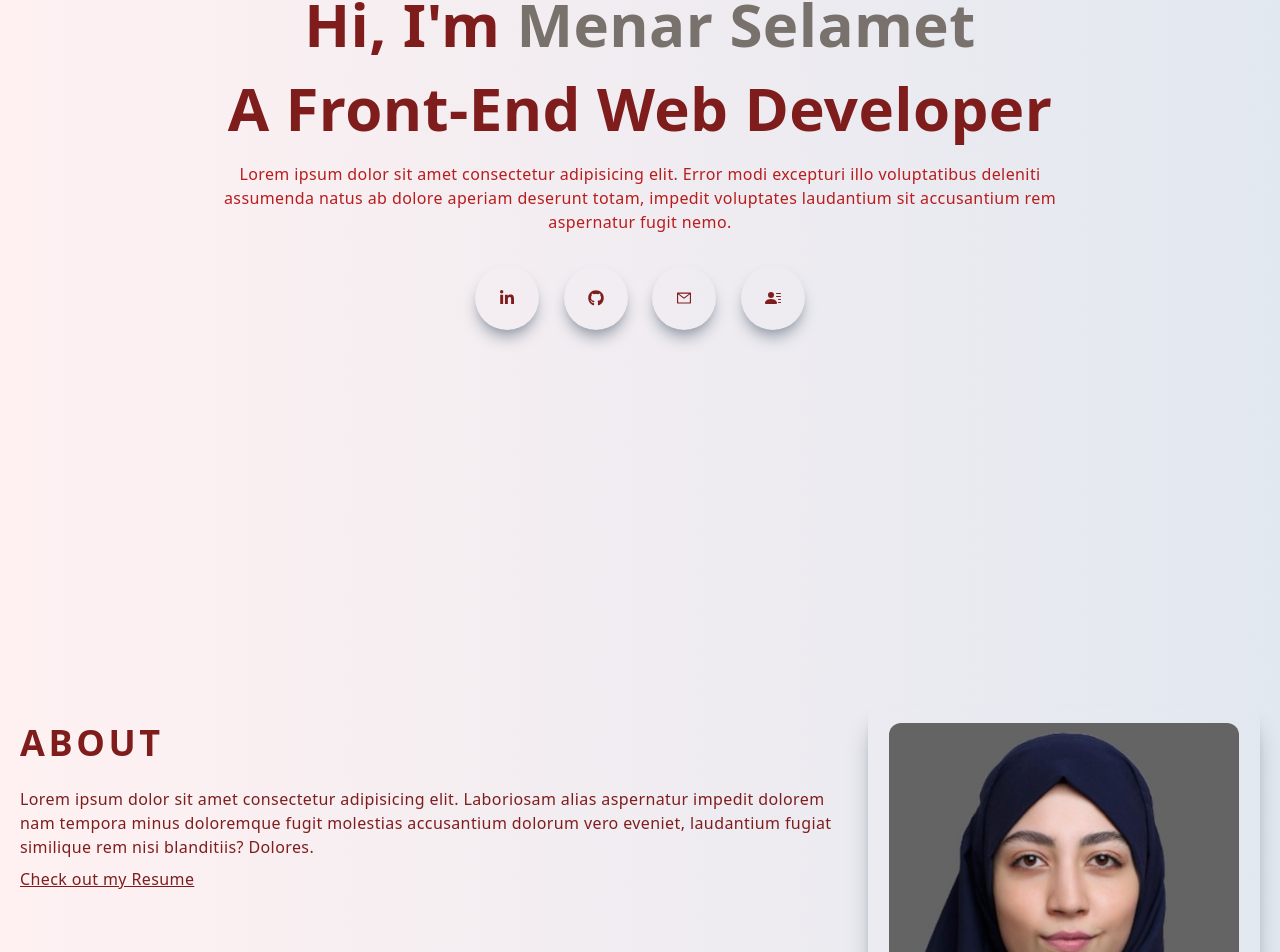
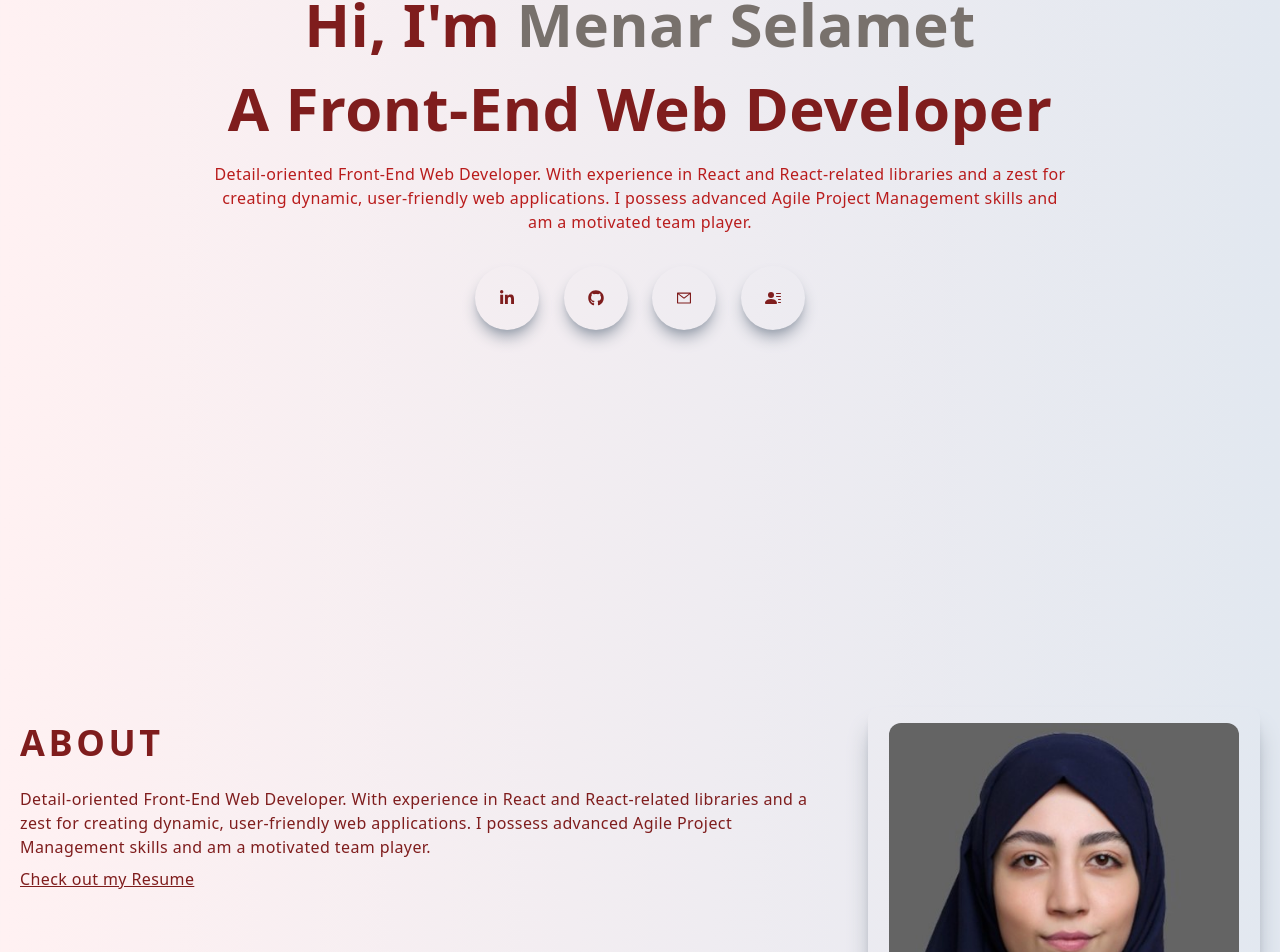
Before and after one commit to MenarSelamet/MyPortfolio, a React (Create React App) app: page / in a window 1280 px wide. Shown: the part 268-1220 px from the top of the page. Built offline with nearby package versions, Linux system fonts and the light colour scheme.

Commit message:
about section

```diff
--- a/src/Components/About.jsx
+++ b/src/Components/About.jsx
@@ -8,10 +8,10 @@ function About() {
         <div className="col-span-2">
           <h2 className="uppercase tracking-widest py-4">About</h2>
           <p className="py-2">
-            Lorem ipsum dolor sit amet consectetur adipisicing elit. Laboriosam
-            alias aspernatur impedit dolorem nam tempora minus doloremque fugit
-            molestias accusantium dolorum vero eveniet, laudantium fugiat
-            similique rem nisi blanditiis? Dolores.
+            Detail-oriented Front-End Web Developer. With experience in React
+            and React-related libraries and a zest for creating dynamic,
+            user-friendly web applications. I possess advanced Agile Project
+            Management skills and am a motivated team player.
           </p>
           <a
             href="https://www.canva.com/design/DAFSRmWYo_k/B69moS0ux5KGgfvRBzZvhA/view?utm_content=DAFSRmWYo_k&utm_campaign=designshare&utm_medium=link&utm_source=publishsharelink"
--- a/src/Components/Main.jsx
+++ b/src/Components/Main.jsx
@@ -16,10 +16,10 @@ const Main = () => {
           </h1>
           <h1 className="py-2">A Front-End Web Developer</h1>
           <p className="py-4 text-red-700 max-w-[70%] m-auto">
-            Lorem ipsum dolor sit amet consectetur adipisicing elit. Error modi
-            excepturi illo voluptatibus deleniti assumenda natus ab dolore
-            aperiam deserunt totam, impedit voluptates laudantium sit
-            accusantium rem aspernatur fugit nemo.
+            Detail-oriented Front-End Web Developer. With experience in React
+            and React-related libraries and a zest for creating dynamic,
+            user-friendly web applications. I possess advanced Agile Project
+            Management skills and am a motivated team player.
           </p>
           <div className="flex items-center justify-between max-w-[330px] m-auto py-4">
             <a
```
